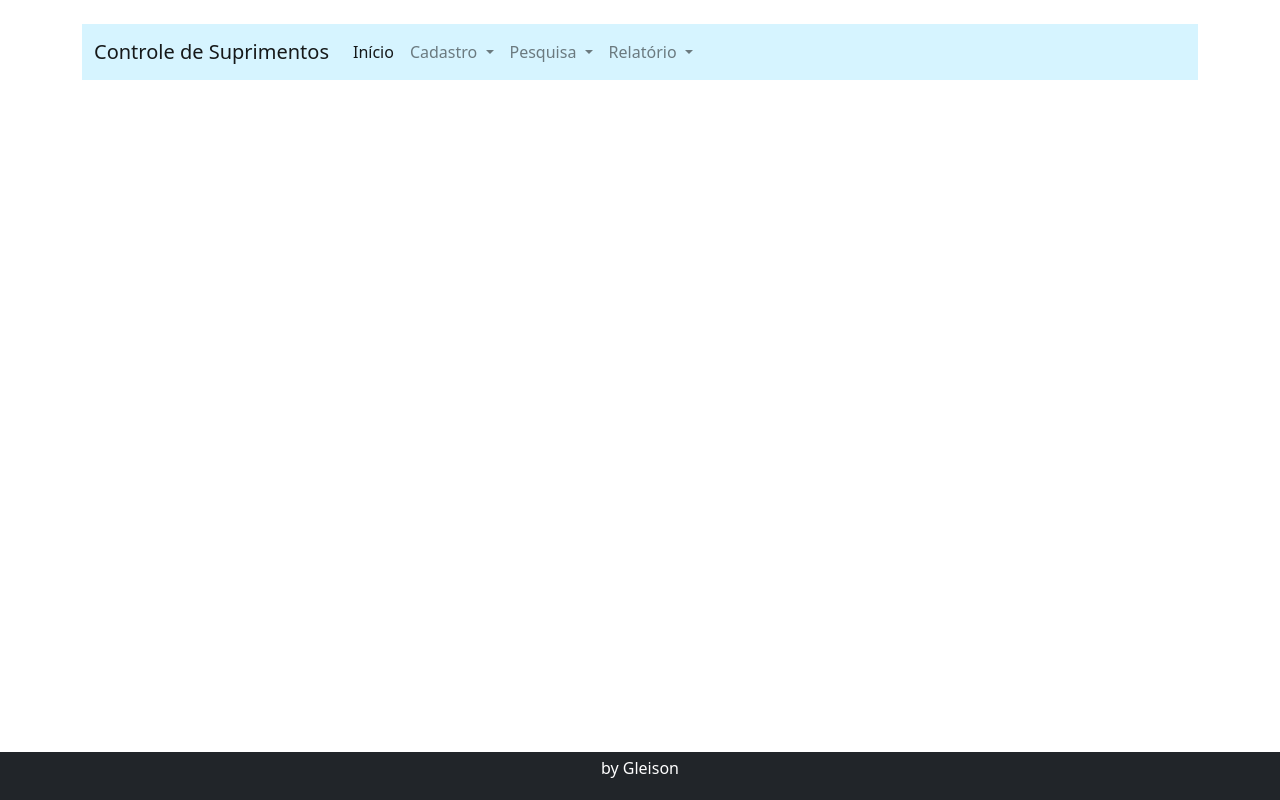
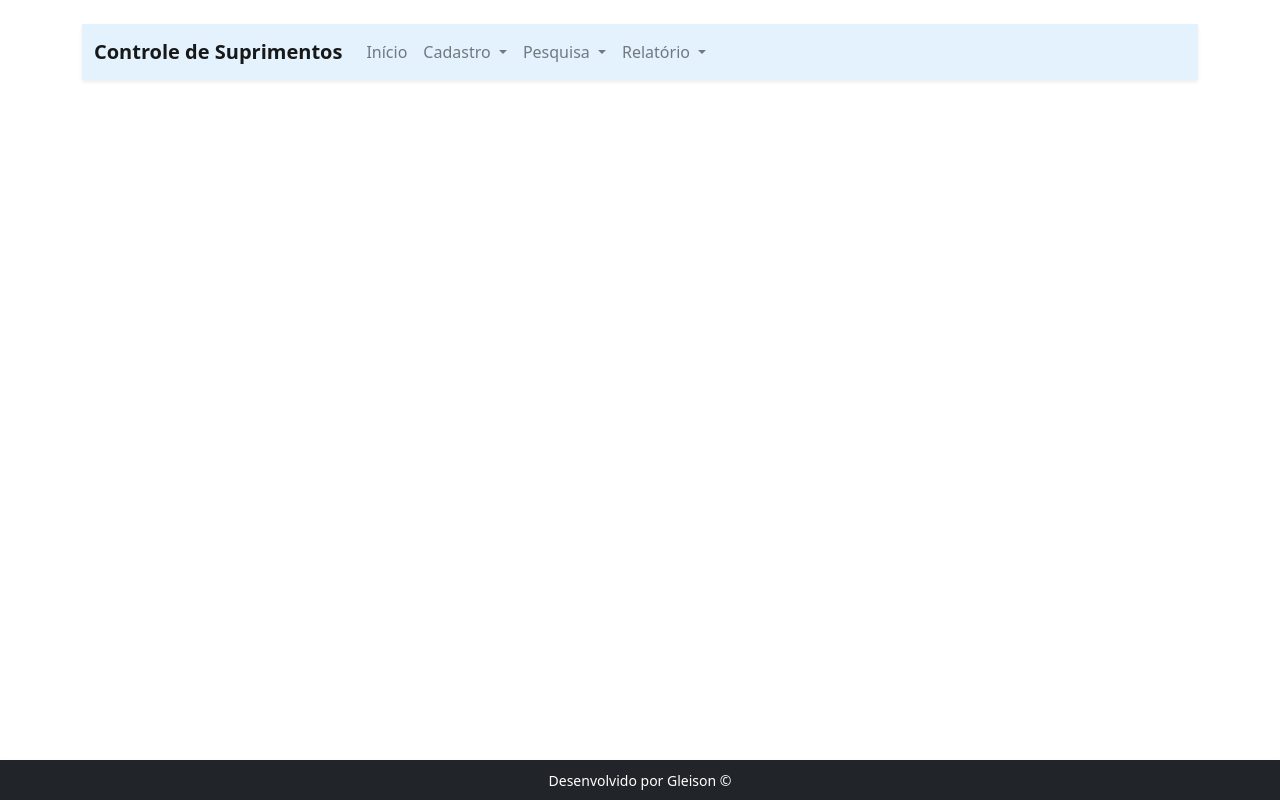
Before and after one commit to gleisonmedeiros/controlesuprimentos, a Django app: page /controlesupri/ in a window 1280 px wide. Run offline with Django 5.2, Linux system fonts and the light colour scheme; some libraries are stand-ins or nearby versions.

Commit message:
Finalizando pesquisa por unidade

```diff
--- a/controlesuprimentos/cltsupri/templates/index.html
+++ b/controlesuprimentos/cltsupri/templates/index.html
@@ -1,47 +1,53 @@
-{% extends 'base.html' %}  <!-- Estende o template base, se houver -->
+{% extends 'base.html' %}
 
 {% block menu %}
-<!-- Barra de navegação (Navbar) -->
-<nav class="navbar navbar-expand-lg navbar-light" style="background-color: #d6f4ff;">
+<!-- Navbar moderna -->
+<nav class="navbar navbar-expand-lg navbar-light shadow-sm" style="background-color: #e3f2fd;">
   <div class="container">
-    <a class="navbar-brand" href="#">Controle de Suprimentos</a>
-    <button class="navbar-toggler" type="button" data-bs-toggle="collapse" data-bs-target="#navbarNav" aria-controls="navbarNav" aria-expanded="false" aria-label="Toggle navigation">
+    <a class="navbar-brand fw-bold" href="#">Controle de Suprimentos</a>
+    <button class="navbar-toggler" type="button" data-bs-toggle="collapse" data-bs-target="#navbarNav">
       <span class="navbar-toggler-icon"></span>
     </button>
+
     <div class="collapse navbar-collapse" id="navbarNav">
-      <ul class="navbar-nav">
-        <!-- Alinhar "Início" e "Cadastro" à esquerda -->
+      <ul class="navbar-nav me-auto">
+        <!-- Início -->
         <li class="nav-item">
-          <a class="nav-link active" href="{% url 'index' %}">Início</a>
+          <a class="nav-link" href="{% url 'index' %}">Início</a>
         </li>
-        <!-- Menu Dropdown para Cadastro -->
+
+        <!-- Cadastro -->
         <li class="nav-item dropdown">
-          <a class="nav-link dropdown-toggle" href="#" id="navbarDropdown" role="button" data-bs-toggle="dropdown" aria-expanded="false">
+          <a class="nav-link dropdown-toggle" href="#" role="button" data-bs-toggle="dropdown">
             Cadastro
           </a>
-          <ul class="dropdown-menu" aria-labelledby="navbarDropdown">
-              <li><a class="dropdown-item" href="{% url 'criar_projeto' %}">Cadastro de Projeto</a></li>
-            <li><a class="dropdown-item" href="{% url 'criar_unidade' %}">Cadastro de Unidade</a></li>
-            <li><a class="dropdown-item" href="{% url 'criar_suprimento' %}">Cadastro de Suprimento</a></li>
+          <ul class="dropdown-menu">
+            <li><a class="dropdown-item" href="{% url 'criar_projeto' %}">Projeto</a></li>
+            <li><a class="dropdown-item" href="{% url 'criar_unidade' %}">Unidade</a></li>
+            <li><a class="dropdown-item" href="{% url 'criar_suprimento' %}">Suprimento</a></li>
             <li><a class="dropdown-item" href="{% url 'entrega_suprimento' %}">Entrega</a></li>
           </ul>
         </li>
+
+        <!-- Pesquisa -->
         <li class="nav-item dropdown">
-          <a class="nav-link dropdown-toggle" href="#" id="navbarDropdown" role="button" data-bs-toggle="dropdown" aria-expanded="false">
+          <a class="nav-link dropdown-toggle" href="#" role="button" data-bs-toggle="dropdown">
             Pesquisa
           </a>
-          <ul class="dropdown-menu" aria-labelledby="navbarDropdown">
+          <ul class="dropdown-menu">
             <li><a class="dropdown-item" href="{% url 'pesquisa_suprimento' %}">Suprimento</a></li>
             <li><a class="dropdown-item" href="{% url 'pesquisa_unidade' %}">Unidade</a></li>
           </ul>
         </li>
+
+        <!-- Relatórios -->
         <li class="nav-item dropdown">
-          <a class="nav-link dropdown-toggle" href="#" id="navbarDropdown" role="button" data-bs-toggle="dropdown" aria-expanded="false">
+          <a class="nav-link dropdown-toggle" href="#" role="button" data-bs-toggle="dropdown">
             Relatório
           </a>
-          <ul class="dropdown-menu" aria-labelledby="navbarDropdown">
+          <ul class="dropdown-menu">
             <li><a class="dropdown-item" href="{% url 'pesquisa' %}">Geral</a></li>
-            <li><a class="dropdown-item" href="{% url 'total_unidade' %}">Total por unidade</a></li>
+            <li><a class="dropdown-item" href="{% url 'total_unidade' %}">Total por Unidade</a></li>
           </ul>
         </li>
       </ul>
@@ -49,15 +55,17 @@
   </div>
 </nav>
 
-<div style="margin-top: 30px;"></div>
+<!-- Espaço entre navbar e conteúdo -->
+<div class="mt-4"></div>
 
 {% block content %}
 {% endblock %}
 
-<div style="margin-top: 50px;"></div>
+<!-- Espaço antes do rodapé -->
+<div class="mb-5"></div>
 
-<!-- Rodapé fixado no final da página -->
-<footer class="bg-dark text-white text-center py-1 fixed-bottom">
-  <p>by Gleison</p>
+<!-- Rodapé bonito e discreto -->
+<footer class="bg-dark text-white text-center py-2 mt-auto fixed-bottom shadow-sm">
+  <small>Desenvolvido por Gleison © {{ now|date:"Y" }}</small>
 </footer>
 {% endblock %}
--- a/controlesuprimentos/cltsupri/templates/pesquisa_unidades.html
+++ b/controlesuprimentos/cltsupri/templates/pesquisa_unidades.html
@@ -13,7 +13,7 @@
             {{ form_projeto.projeto }}
         </div>
        <!-- Botão de enviar -->
-        <input name="save_unidade" type="submit" class="btn btn-primary" value="Salvar"></input>
+        <input  name="save_unidade" type="submit" class="btn btn-primary" value="Salvar"></input>
     </form>
 
 </div>
--- a/controlesuprimentos/cltsupri/views.py
+++ b/controlesuprimentos/cltsupri/views.py
@@ -105,21 +105,46 @@ def index(request):
 
 def criar_unidade(request):
     if request.method == 'POST':
-        form = UnidadeForm(request.POST)
+        editar = request.session.get('editar', None)
+        unidade_id = request.session.get('unidade_id_novo', None)
+
+        if editar == True and unidade_id is not None:
+            unidade = get_object_or_404(Unidade, id=unidade_id)
+            form = UnidadeForm(request.POST, instance=unidade)
+        else:
+            form = UnidadeForm(request.POST)
+
         if form.is_valid():
-            print("funcionou")
-            #if 'save_unidade' in request.POST:
-            #    print("clicou")
-            form.save()  # Salva a nova unidade
+            nome = form.cleaned_data.get('nome')
+            projeto = form.cleaned_data.get('projeto')
+
+            # Apaga outra unidade com mesmo nome e projeto, exceto a atual
+            Unidade.objects.filter(nome=nome, projeto=projeto).exclude(id=unidade_id).delete()
+
+            form.save()
             form = UnidadeForm()
             erro = ['0']
-            return render(request, 'cadastro_unidade.html', {'form': form,'errors': erro})
+            return render(request, 'cadastro_unidade.html', {'form': form, 'errors': erro})
         else:
             erro = iterando_erro(form)
             print(erro)
-            return render(request, 'cadastro_unidade.html', {'form': form,'errors': erro})
+            return render(request, 'cadastro_unidade.html', {'form': form, 'errors': erro})
+
     else:
-        form = UnidadeForm()
+        unidade_id = request.session.get('unidade_id', None)
+        request.session['unidade_id_novo'] = unidade_id
+        request.session['editar'] = False
+
+        if unidade_id is not None:
+            unidade = get_object_or_404(Unidade, id=unidade_id)
+            form = UnidadeForm(instance=unidade)
+            request.session['editar'] = True
+        else:
+            form = UnidadeForm()
+
+        print(request.session.get('editar', None))
+        print(unidade_id)
+        request.session.pop('unidade_id', None)
 
     return render(request, 'cadastro_unidade.html', {'form': form})
 
@@ -363,12 +388,13 @@ def pesquisa_unidade(request):
     form_projeto = UnidadeForm()
     form = Unidade.objects.all()
     if request.method == 'POST':
+        if 'save_unidade' in request.POST:
+            projeto_id = request.POST.get("projeto")
+            form = Unidade.objects.filter(projeto_id=projeto_id)
+            return render(request, 'pesquisa_unidades.html', {'form': form, 'form_projeto': form_projeto})
         unidade_id = request.POST.get("unidade_id")
         if unidade_id:
-            unidade = Unidade.objects.get(id=unidade_id)
-            mensagem = f"Você selecionou a unidade: {unidade.nome}"
             request.session['unidade_id'] = unidade_id
-            print(mensagem)
             return redirect('criar_unidade')
     else:
         return render(request, 'pesquisa_unidades.html', {'form': form,'form_projeto':form_projeto})
```
